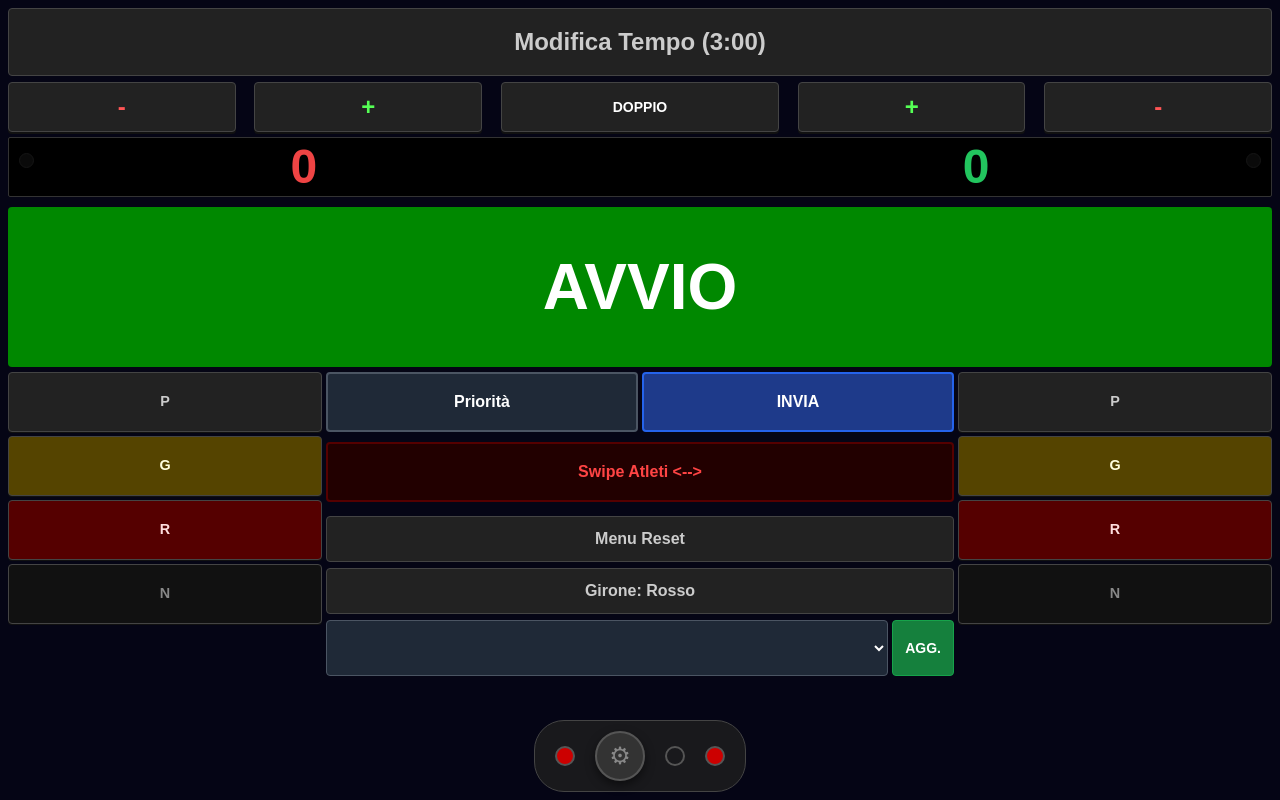
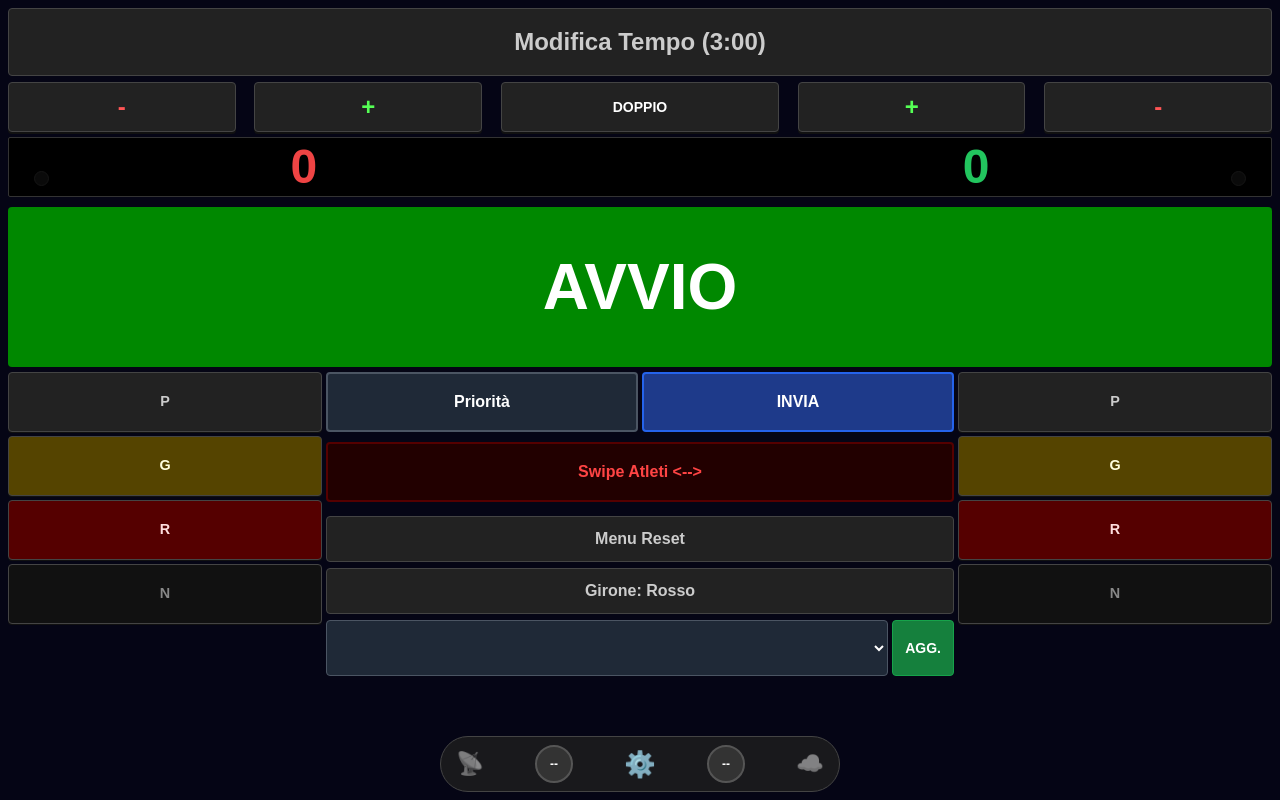
Before and after one commit to nzo1986/fencing-scoreboard, a Flask app: page /telecomando in a window 1280 px wide. Run offline with Flask 3, Linux system fonts and the light colour scheme; lists and menus that the app fills with data are empty; some libraries are stand-ins or nearby versions.

Commit message:
telecomando

```diff
--- a/templates/telecomando.html
+++ b/templates/telecomando.html
@@ -7,20 +7,16 @@
     <script src="https://cdn.tailwindcss.com"></script>
     <script src="https://cdnjs.cloudflare.com/ajax/libs/socket.io/4.0.1/socket.io.js"></script>
     <style>
-        body{user-select:none;-webkit-user-select:none;background:#050515;color:#eee;touch-action:manipulation;font-family:sans-serif;min-height:100vh;overflow-y:auto;overflow-x:hidden;padding-bottom:20px}
+        body{user-select:none;-webkit-user-select:none;background:#050515;color:#eee;touch-action:manipulation;font-family:sans-serif;min-height:100vh;overflow-y:auto;overflow-x:hidden;padding-bottom:10px}
         button:active{transform:scale(0.97);filter:brightness(0.9)}
         .ctrl-btn{width:18%;height:50px;background:#222;border:1px solid #444;border-radius:4px;font-weight:bold;font-size:1.5rem;display:flex;align-items:center;justify-content:center;box-shadow:0 2px 0 #111;color:white}
         .text-red{color:#f55}.text-green{color:#5f5}
         .score-bar{background:black;color:white;display:flex;justify-content:space-between;padding:0 20px;font-size:3rem;font-weight:bold;line-height:1.2;margin:5px 0;border-radius:2px;position:relative;border:1px solid #333}
         .score-val{width:45%;text-align:center}
-        .prio-dot{width:15px;height:15px;border-radius:50%;background:#222;position:absolute;top:15px;border:1px solid #444;opacity:0.3}
-        .prio-l{left:10px}.prio-r{right:10px}
-        .prio-active{background:white;box-shadow:0 0 10px white;opacity:1}
         .start-btn{width:100%;min-height:20vh;padding:20px 0;font-size:4rem;font-weight:bold;color:white;border:none;display:flex;align-items:center;justify-content:center;margin:5px 0;border-radius:4px}
         .bg-start{background:#008800}.bg-stop{background:#cc0000}.bg-pause{background:#eab308;color:black}
 
-        .bottom-grid{display:grid;grid-template-columns:1fr 2fr 1fr;gap:4px;margin-bottom:20px}
-
+        .bottom-grid{display:grid;grid-template-columns:1fr 2fr 1fr;gap:4px;margin-bottom:15px}
         .side-col{display:flex;flex-direction:column;gap:4px}.center-col{display:flex;flex-direction:column;gap:4px}
         .card-btn{min-height:60px;border-radius:4px;border:1px solid #444;font-weight:bold;font-size:0.9rem;display:flex;align-items:center;justify-content:center;background:#222;box-shadow:0 1px 0 #111;color:#ccc}
         .card-btn.active{border:2px solid white;color:white}
@@ -30,28 +26,22 @@
         details>summary::-webkit-details-marker{display:none}
         .sys-btn{background:#222;border:1px solid #444;width:100%;padding:10px;margin-bottom:2px;font-weight:bold;border-radius:4px;color:#ccc}
         .timer-text-break{color:#facc15}
-        .gear-btn{position:static;transform:none;width:50px;height:50px;background:#333;color:#888;border:2px solid #555;border-radius:50%;display:flex;align-items:center;justify-content:center;font-size:1.5rem;box-shadow:0 4px 10px rgba(0,0,0,0.5)}
+
+        .prio-dot{width:15px;height:15px;border-radius:50%;background:#222;position:absolute;bottom:10px;border:1px solid #444;opacity:0.3}
+        .prio-l{left:25px}.prio-r{right:25px}
+        .prio-active{background:white;box-shadow:0 0 10px white;opacity:1}
+
+        .bottom-controls{ display:flex; justify-content:space-between; align-items:center; gap:8px; background:rgba(30,30,30,0.8); padding:8px 15px; border-radius:30px; border:1px solid #444; width:100%; max-width:400px; margin:auto auto 0 auto; }
+        .icon-btn { font-size: 1.4rem; text-decoration: none; filter: grayscale(100%) opacity(0.5); transition: 0.3s; display:flex; align-items:center; justify-content:center;}
+        .icon-ok { filter: grayscale(0%) opacity(1); }
+        .icon-error { filter: grayscale(0%) opacity(1) hue-rotate(150deg); }
+        .gear-btn{ background:transparent; border:none; font-size:1.6rem; color:#ccc; padding:0; display:flex; align-items:center; justify-content:center;}
+
+        .sensor-status { width: 38px; height: 38px; border-radius: 50%; background: #333; display: flex; align-items: center; justify-content: center; font-size: 0.75rem; font-weight: bold; color: white; border: 2px solid #555; transition: all 0.3s; }
+        .sensor-active-red { background: #ef4444; box-shadow: 0 0 10px #ef4444; border-color: #fff; }
+        .sensor-active-green { background: #22c55e; box-shadow: 0 0 10px #22c55e; border-color: #fff; }
+
         #toast-container{position:fixed;top:50%;left:50%;transform:translate(-50%,-50%);background:rgba(0,0,0,0.9);color:white;padding:20px 40px;border-radius:12px;font-size:1.5rem;text-align:center;z-index:9999;display:none;box-shadow:0 0 20px rgba(0,0,0,0.5);border:2px solid #555}
-
-        .bottom-controls{
-            display:flex;
-            justify-content:center;
-            align-items:center;
-            gap:20px;
-            background:rgba(30,30,30,0.8);
-            padding:10px 20px;
-            border-radius:30px;
-            border:1px solid #444;
-            width:fit-content;
-            margin:auto auto 0 auto;
-        }
-
-        .status-icon{width:20px;height:20px;border-radius:50%;display:inline-block;border:2px solid #555; transition: background-color 0.3s;}
-        .status-green{background:#00cc00;box-shadow:0 0 8px #00cc00;border-color:#fff}
-        .status-red{background:#cc0000}
-        .status-yellow{background:#eab308}
-        .status-blue{background:#3b82f6; box-shadow: 0 0 8px #3b82f6; border-color:#fff}
-
         #timer-display{font-size:1.5rem;padding:15px}
         .swipe-btn { color: #ff4444; font-weight: bold; background: #220000; border: 2px solid #550000; }
     </style>
@@ -60,7 +50,6 @@
 
     <div id="toast-container"></div>
 
-    <!-- STATUS BAR -->
     <div class="flex justify-between items-center mb-1 flex-shrink-0">
         <details class="flex-grow accord">
             <summary id="timer-display">Modifica Tempo (3:00)</summary>
@@ -68,14 +57,7 @@
         </details>
     </div>
 
-    <!-- LOGICA ZERO LAG APPLICATA AI PULSANTI -->
-    <div class="flex justify-between gap-1 flex-shrink-0">
-        <button class="ctrl-btn text-red" onclick="scoreOptimistic('left',-1)">-</button>
-        <button class="ctrl-btn text-green" onclick="scoreOptimistic('left',1)">+</button>
-        <button class="ctrl-btn text-sm" style="width:22%" onclick="doubleHitOptimistic()">DOPPIO</button>
-        <button class="ctrl-btn text-green" onclick="scoreOptimistic('right',1)">+</button>
-        <button class="ctrl-btn text-red" onclick="scoreOptimistic('right',-1)">-</button>
-    </div>
+    <div class="flex justify-between gap-1 flex-shrink-0"><button class="ctrl-btn text-red" onclick="scoreOptimistic('left',-1)">-</button><button class="ctrl-btn text-green" onclick="scoreOptimistic('left',1)">+</button><button class="ctrl-btn text-sm" style="width:22%" onclick="doubleHitOptimistic()">DOPPIO</button><button class="ctrl-btn text-green" onclick="scoreOptimistic('right',1)">+</button><button class="ctrl-btn text-red" onclick="scoreOptimistic('right',-1)">-</button></div>
 
     <div class="score-bar flex-shrink-0">
         <div id="prio-l" class="prio-dot prio-l"></div>
@@ -98,11 +80,9 @@
                 <button class="sys-btn bg-gray-800 border-2 border-gray-600 text-white flex-1 py-4" onclick="socket.emit('toggle_priority')">Priorità</button>
                 <button class="sys-btn bg-blue-900 border-2 border-blue-600 text-white flex-1 py-4" onclick="sendResult()">INVIA</button>
             </div>
-
             <div class="mt-1 mb-1">
                 <button class="sys-btn swipe-btn w-full py-4" onclick="socket.emit('swap_fencers')">Swipe Atleti &lt;--&gt;</button>
             </div>
-
             <div class="flex flex-col mt-1">
                 <details id="reset-menu" class="accord">
                     <summary>Menu Reset</summary>
@@ -138,10 +118,11 @@
     </div>
 
     <div class="bottom-controls flex-shrink-0">
-        <div id="stat-wifi" class="status-icon status-red" title="Internet"></div>
-        <button onclick="window.location.href='/settings'" class="gear-btn">&#9881;</button>
-        <div id="stat-upload" class="status-icon" style="border: 2px solid #555; background-color: transparent;" title="Stato Invio"></div>
-        <div id="stat-google" class="status-icon status-red" title="Google Sheet"></div>
+        <span id="stat-wifi" class="icon-btn" title="Internet">📡</span>
+        <div id="stat-pico-r" class="sensor-status" title="Pico Rosso">--</div>
+        <button onclick="window.location.href='/settings'" class="gear-btn" title="Impostazioni">⚙️</button>
+        <div id="stat-pico-v" class="sensor-status" title="Pico Verde">--</div>
+        <span id="stat-google" class="icon-btn" title="Google Sheets">☁️</span>
     </div>
 
     <script>
@@ -152,28 +133,34 @@
         let globalSettings = {};
         let audioUnlocked = false;
 
+        setInterval(() => {
+            fetch('/api/pico_status')
+                .then(r => r.json())
+                .then(s => {
+                    const pr = document.getElementById('stat-pico-r');
+                    const pv = document.getElementById('stat-pico-v');
+                    if(s.rosso.active) {
+                        pr.className = 'sensor-status sensor-active-red';
+                        pr.innerText = s.rosso.bat + '%';
+                    } else { pr.className = 'sensor-status'; pr.innerText = '--'; }
+
+                    if(s.verde.active) {
+                        pv.className = 'sensor-status sensor-active-green';
+                        pv.innerText = s.verde.bat + '%';
+                    } else { pv.className = 'sensor-status'; pv.innerText = '--'; }
+                });
+        }, 1500);
+
         const audioCtx = new (window.AudioContext || window.webkitAudioContext)();
-
-        function unlockAudio() {
-            if (!audioUnlocked && audioCtx.state !== 'running') {
-                audioCtx.resume().then(() => {
-                    audioUnlocked = true;
-                });
-            }
-        }
-
+        function unlockAudio() { if (!audioUnlocked && audioCtx.state !== 'running') audioCtx.resume().then(() => audioUnlocked = true); }
         document.body.addEventListener('touchstart', unlockAudio, {once:true});
         document.body.addEventListener('click', unlockAudio, {once:true});
 
-        // Feedback aptico al telefono
-        socket.on('hw_hit', data => {
-            if (navigator.vibrate) navigator.vibrate(50);
-        });
+        socket.on('hw_hit', data => { if (navigator.vibrate) navigator.vibrate(50); });
 
         function playBeep() {
             const volume = parseFloat(globalSettings.buzzer_volume || 1.0);
             if (volume <= 0) return;
-
             if (audioCtx.state === 'suspended') audioCtx.resume();
             const osc = audioCtx.createOscillator();
             const gain = audioCtx.createGain();
@@ -190,11 +177,7 @@
         accords.forEach(acc => {
             acc.addEventListener('toggle', (e) => {
                 if (acc.open) {
-                    accords.forEach(other => {
-                        if (other !== acc && other.open) {
-                            other.removeAttribute('open');
-                        }
-                    });
+                    accords.forEach(other => { if (other !== acc && other.open) other.removeAttribute('open'); });
                     setTimeout(() => { window.scrollTo({ top: document.body.scrollHeight, behavior: 'smooth' }); }, 50);
                 }
             });
@@ -202,32 +185,22 @@
 
         function showToast(msg, duration = 3000) {
             const t = document.getElementById('toast-container');
-            t.innerText = msg;
-            t.style.display = 'block';
+            t.innerText = msg; t.style.display = 'block';
             if(window.toastTimeout) clearTimeout(window.toastTimeout);
             window.toastTimeout = setTimeout(() => { t.style.display = 'none'; }, duration);
         }
 
-        // --- FUNZIONI OTTIMISTICHE (ZERO LAG TELECOMANDO) ---
         function forceTimerStopLocally() {
             const b = document.getElementById('btn-toggle');
-            b.innerText = "AVVIO";
-            b.className = "start-btn bg-start";
+            b.innerText = "AVVIO"; b.className = "start-btn bg-start";
         }
-
         function scoreOptimistic(side, delta) {
-            // Aggiorna numero localmente all'istante
             const el = document.getElementById(side === 'left' ? 's-l' : 's-r');
             el.innerText = Math.max(0, parseInt(el.innerText) + delta);
-
-            // Blocca il tempo visivamente all'istante
             forceTimerStopLocally();
-
-            // Manda segnale
             socket.emit('update_score',{side:side,delta:delta});
             if(navigator.vibrate) navigator.vibrate(50);
         }
-
         function doubleHitOptimistic() {
             document.getElementById('s-l').innerText = parseInt(document.getElementById('s-l').innerText) + 1;
             document.getElementById('s-r').innerText = parseInt(document.getElementById('s-r').innerText) + 1;
@@ -235,87 +208,41 @@
             socket.emit('double_hit');
             if(navigator.vibrate) navigator.vibrate(50);
         }
-
         function toggleTimerOptimistic() {
             const b = document.getElementById('btn-toggle');
-            if (b.innerText === "AVVIO" || b.innerText === "RIPRENDI PAUSA") {
-                b.innerText = "STOP";
-                b.className = "start-btn bg-stop";
-            } else {
-                b.innerText = "AVVIO";
-                b.className = "start-btn bg-start";
-            }
+            if (b.innerText === "AVVIO" || b.innerText === "RIPRENDI PAUSA") { b.innerText = "STOP"; b.className = "start-btn bg-stop"; }
+            else { b.innerText = "AVVIO"; b.className = "start-btn bg-start"; }
             socket.emit('toggle_timer');
             if(navigator.vibrate) navigator.vibrate(50);
         }
-
-        function adjustTime(d) {
-            socket.emit('adjust_time',{delta:d});
-            forceTimerStopLocally();
-        }
-
-        function resetAction(a) {
-            socket.emit(a);
-            document.getElementById('reset-menu').removeAttribute('open');
-            forceTimerStopLocally();
-        }
-
-        function undoAction() {
-            socket.emit('undo');
-            document.getElementById('reset-menu').removeAttribute('open');
-            forceTimerStopLocally();
-        }
+        function adjustTime(d) { socket.emit('adjust_time',{delta:d}); forceTimerStopLocally(); }
+        function resetAction(a) { socket.emit(a); document.getElementById('reset-menu').removeAttribute('open'); forceTimerStopLocally(); }
+        function undoAction() { socket.emit('undo'); document.getElementById('reset-menu').removeAttribute('open'); forceTimerStopLocally(); }
 
         function handleCardClick(s,c){
             let cc=c;
             if(pMode[s]){
-                cc=`P_${c}`;
-                pMode[s]=false;
-                updatePButton(s);
+                cc=`P_${c}`; pMode[s]=false; updatePButton(s);
+                socket.emit('card_action',{side:s,card:cc}); forceTimerStopLocally();
+                return;
+            }
+            let cardName = c === 'Y' ? "GIALLO" : c === 'R' ? "ROSSO" : "NERO";
+            if (confirm("Assegnare cartellino " + cardName + " a " + (s==='left'?'SX':'DX') + "?")) {
                 socket.emit('card_action',{side:s,card:cc});
                 forceTimerStopLocally();
-                return;
-            }
-
-            let cardName = "";
-            if (c === 'Y') cardName = "GIALLO";
-            if (c === 'R') cardName = "ROSSO";
-            if (c === 'B') cardName = "NERO";
-
-            if (confirm("Assegnare cartellino " + cardName + " a " + (s==='left'?'SX':'DX') + "?")) {
-                socket.emit('card_action',{side:s,card:cc});
-                forceTimerStopLocally(); // Ferma il tempo anche sui cartellini
             }
         }
-        // --------------------------------------------------
 
         socket.on('status_check', (s) => {
             const wf = document.getElementById('stat-wifi');
             const go = document.getElementById('stat-google');
-            wf.className = 'status-icon ' + (s.internet ? 'status-green' : 'status-red');
-            if (s.google === 'ok') go.className = 'status-icon status-green';
-            else if (s.google === 'missing') go.className = 'status-icon status-yellow';
-            else go.className = 'status-icon status-red';
+            wf.className = 'icon-btn ' + (s.internet ? 'icon-ok' : 'icon-error');
+            go.className = 'icon-btn ' + (s.google === 'ok' ? 'icon-ok' : 'icon-error');
         });
 
         socket.on('action_feedback', (data) => {
-            if (data.status === 'error') {
-                alert("ERRORE: " + data.msg);
-            } else {
-                const dur = data.status === 'info' ? 5000 : 3000;
-                showToast(data.msg, dur);
-            }
-        });
-
-        socket.on('upload_status', (data) => {
-            const el = document.getElementById('stat-upload');
-            el.classList.remove('status-green', 'status-red', 'status-yellow', 'status-blue');
-            el.style.backgroundColor = '';
-            if (data.color === 'blue') el.classList.add('status-blue');
-            else if (data.color === 'yellow') el.classList.add('status-yellow');
-            else if (data.color === 'red') el.classList.add('status-red');
-            else if (data.color === 'green') el.classList.add('status-green');
-            else el.style.backgroundColor = 'transparent';
+            if (data.status === 'error') alert("ERRORE: " + data.msg);
+            else showToast(data.msg, data.status === 'info' ? 5000 : 3000);
         });
 
         socket.on('time_expired', () => {
@@ -332,7 +259,6 @@
             socket.emit('fetch_sheet', {girone: g});
             document.getElementById('girone-details').removeAttribute('open');
         }
-
         function triggerMatchLoad(){
             const sel = document.getElementById('sel');
             if(sel.value === "") return;
@@ -343,68 +269,43 @@
                 forceTimerStopLocally();
             }
         }
-
-        function forceUpdate(){
-            socket.emit('fetch_sheet', {girone: currentGirone});
-            showToast("Aggiornamento dati da Google...");
-        }
-
-        function sendResult(){
-            if(confirm("Inviare il punteggio corrente al foglio Google?")){
-                socket.emit('send_result');
-            }
-        }
+        function forceUpdate(){ socket.emit('fetch_sheet', {girone: currentGirone}); showToast("Aggiornamento Google..."); }
+        function sendResult(){ if(confirm("Inviare punteggio a Google?")) socket.emit('send_result'); }
 
         function toggleP(s){pMode[s]=!pMode[s];updatePButton(s)}
         function updatePButton(s){
             const b=document.getElementById(`btn-${s[0]}-P`);
-            if(pMode[s]){b.classList.add('bg-p-active');b.innerText="P (ON)"}
-            else{b.classList.remove('bg-p-active');b.innerText="P"}
+            if(pMode[s]){b.classList.add('bg-p-active');b.innerText="P (ON)"} else{b.classList.remove('bg-p-active');b.innerText="P"}
         }
 
         const updateTimeUI=(t,p)=>{
             const ts=`${Math.floor(t/60)}:${(Math.floor(t%60)<10?'0':'')+Math.floor(t%60)}`;
             const d=document.getElementById('timer-display');
-            if(p==='BREAK'){d.innerText=`PAUSA (${ts})`;d.classList.add('timer-text-break')}
-            else{d.innerText=`Modifica Tempo (${ts})`;d.classList.remove('timer-text-break')}
+            if(p==='BREAK'){d.innerText=`PAUSA (${ts})`;d.classList.add('timer-text-break')} else{d.innerText=`Modifica Tempo (${ts})`;d.classList.remove('timer-text-break')}
         };
 
         socket.on('timer_update',d=>updateTimeUI(d.time,d.phase));
 
         socket.on('state_update',s=>{
-            if(s.settings) {
-                globalSettings = s.settings;
-            }
+            if(s.settings) { globalSettings = s.settings; }
             document.getElementById('s-l').innerText=s.fencer_left.score;
             document.getElementById('s-r').innerText=s.fencer_right.score;
             updateTimeUI(s.timer,s.phase);
             const b=document.getElementById('btn-toggle');
-            if(s.phase==='BREAK'){
-                if(s.running){b.innerText="IN PAUSA";b.className="start-btn bg-pause"}
-                else{b.innerText="RIPRENDI PAUSA";b.className="start-btn bg-start"}
-            } else {
-                if(s.running){b.innerText="STOP";b.className="start-btn bg-stop"}
-                else{b.innerText="AVVIO";b.className="start-btn bg-start"}
-            }
+            if(s.phase==='BREAK'){ b.innerText=s.running?"IN PAUSA":"RIPRENDI PAUSA"; b.className=s.running?"start-btn bg-pause":"start-btn bg-start"; }
+            else { b.innerText=s.running?"STOP":"AVVIO"; b.className=s.running?"start-btn bg-stop":"start-btn bg-start"; }
             const upC=(side,d)=>{
                 const sc=side[0];
-                ['Y','R','B'].forEach(c=>{
-                    let e = document.getElementById(`btn-${sc}-${c}`);
-                    if(e) e.classList.remove('active');
-                });
-                if(d.cards.Y) { let e = document.getElementById(`btn-${sc}-Y`); if(e) e.classList.add('active'); }
-                if(d.cards.R) { let e = document.getElementById(`btn-${sc}-R`); if(e) e.classList.add('active'); }
-                if(d.cards.B) { let e = document.getElementById(`btn-${sc}-B`); if(e) e.classList.add('active'); }
+                ['Y','R','B'].forEach(c=>{let e=document.getElementById(`btn-${sc}-${c}`); if(e) e.classList.remove('active');});
+                if(d.cards.Y){let e=document.getElementById(`btn-${sc}-Y`); if(e) e.classList.add('active');}
+                if(d.cards.R){let e=document.getElementById(`btn-${sc}-R`); if(e) e.classList.add('active');}
+                if(d.cards.B){let e=document.getElementById(`btn-${sc}-B`); if(e) e.classList.add('active');}
             };
-            upC('left',s.fencer_left);
-            upC('right',s.fencer_right);
-
+            upC('left',s.fencer_left); upC('right',s.fencer_right);
             if (s.current_row_idx && matches.length > 0) {
                 const idx = matches.findIndex(m => m.row === s.current_row_idx);
                 const sel = document.getElementById('sel');
-                if (idx !== -1 && sel.value != idx) {
-                    sel.value = idx;
-                }
+                if (idx !== -1 && sel.value != idx) sel.value = idx;
             }
         });
 
@@ -412,15 +313,10 @@
             matches = cache[currentGirone] || [];
             const sel = document.getElementById('sel');
             const currentVal = sel.value;
-
             sel.innerHTML='<option value="">Seleziona Assalto...</option>';
             matches.forEach((m,i)=>{
-                let o=document.createElement('option');
-                o.value=i;
-                o.text=`${m.sx} (${m.p_sx}) - (${m.p_dx}) ${m.dx}`;
-                sel.appendChild(o)
+                let o=document.createElement('option'); o.value=i; o.text=`${m.sx} (${m.p_sx}) - (${m.p_dx}) ${m.dx}`; sel.appendChild(o)
             });
-
             if(currentVal && currentVal < matches.length) sel.value = currentVal;
         });
     </script>
```
